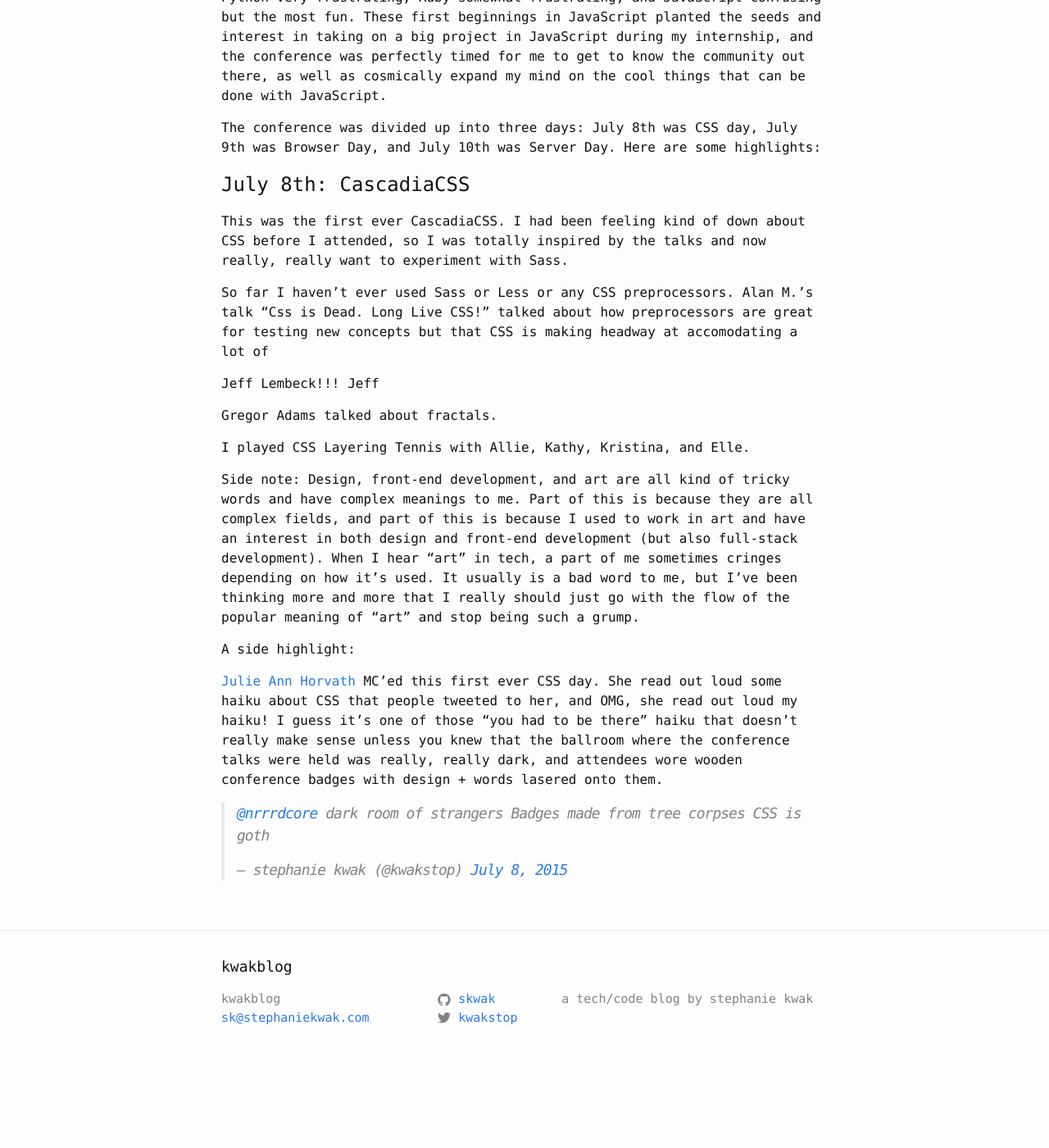
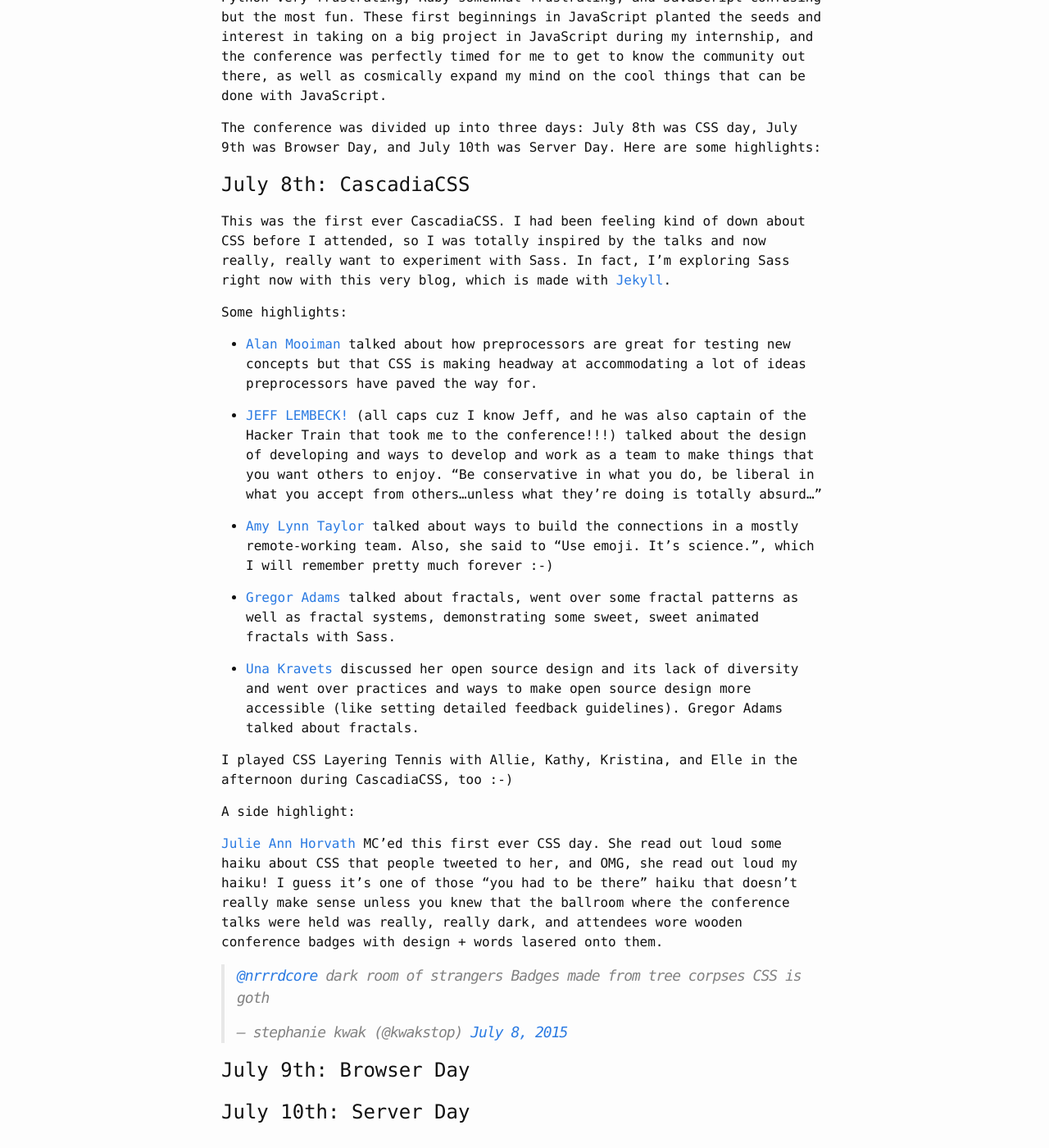
Before and after one commit to skwak/skwak.github.io, a Jekyll site: the page built from _posts/2015-07-16-cascadia-fest.markdown, in a window 1280 px wide and 1400 px high, scrolled down 685 px. Shown: the whole window at 82% size. Built offline with Jekyll 4.4.1, drawn with Linux system fonts in a browser that asks for light colours; comment, search, counter and statistics services are not loaded; before the commit the page ends 1997 px from its top, so only the background shows below that.

Commit message:
finished writing about CascadiaCSS

```diff
--- a/_posts/2015-07-16-cascadia-fest.markdown
+++ b/_posts/2015-07-16-cascadia-fest.markdown
@@ -14,18 +14,21 @@
 
 July 8th: CascadiaCSS
 =====================
-This was the first ever CascadiaCSS. I had been feeling kind of down about CSS before I attended, so I was totally inspired by the talks and now really, really want to experiment with Sass.
+This was the first ever CascadiaCSS. I had been feeling kind of down about CSS before I attended, so I was totally inspired by the talks and now really, really want to experiment with Sass. In fact, I'm exploring Sass right now with this very blog, which is made with [Jekyll](http://www.jekyllrb.com).
 
-So far I haven't ever used Sass or Less or any CSS preprocessors. Alan M.'s talk "Css is Dead. Long Live CSS!" talked about how preprocessors are great for testing new concepts but that CSS is making headway at accomodating a lot of
+Some highlights:
+* [Alan Mooiman](http://www.alanmoo.com) talked about how preprocessors are great for testing new concepts but that CSS is making headway at accommodating a lot of ideas preprocessors have paved the way for.
 
-Jeff Lembeck!!! Jeff
+* [JEFF LEMBECK!](http://www.jefflembeck.com/) (all caps cuz I know Jeff, and he was also captain of the Hacker Train that took me to the conference!!!) talked about the design of developing and ways to develop and work as a team to make things that you want others to enjoy. "Be conservative in what you do, be liberal in what you accept from others...unless what they're doing is totally absurd..."
 
+* [Amy Lynn Taylor](https://twitter.com/amydearest) talked about ways to build the connections in a mostly remote-working team. Also, she said to "Use emoji. It's science.", which I will remember pretty much forever :-)
+
+* [Gregor Adams](http://www.pixelass) talked about fractals, went over some fractal patterns as well as fractal systems, demonstrating some sweet, sweet animated fractals with Sass.
+
+* [Una Kravets](http://unakravets.com/) discussed her open source design and its lack of diversity and went over practices and ways to make open source design more accessible (like setting detailed feedback guidelines).
 Gregor Adams talked about fractals.
 
-I played CSS Layering Tennis with Allie, Kathy, Kristina, and Elle.
-
-Side note:
-Design, front-end development, and art are all kind of tricky words and have complex meanings to me. Part of this is because they are all complex fields, and part of this is because I used to work in art and have an interest in both design and front-end development (but also full-stack development). When I hear "art" in tech, a part of me sometimes cringes depending on how it's used. It usually is a bad word to me, but I've been thinking more and more that I really should just go with the flow of the popular meaning of "art" and stop being such a grump.
+I played CSS Layering Tennis with Allie, Kathy, Kristina, and Elle in the afternoon during CascadiaCSS, too :-)
 
 A side highlight:
 
@@ -33,3 +36,9 @@
 
 <blockquote class="twitter-tweet" lang="en"><p lang="en" dir="ltr"><a href="https://twitter.com/nrrrdcore">@nrrrdcore</a> &#10;dark room of strangers&#10;Badges made from tree corpses&#10;CSS is goth</p>&mdash; stephanie kwak (@kwakstop) <a href="https://twitter.com/kwakstop/status/618920275669684224">July 8, 2015</a></blockquote>
 <script async src="//platform.twitter.com/widgets.js" charset="utf-8"></script>
+
+July 9th: Browser Day
+=====================
+
+July 10th: Server Day
+=====================
```
